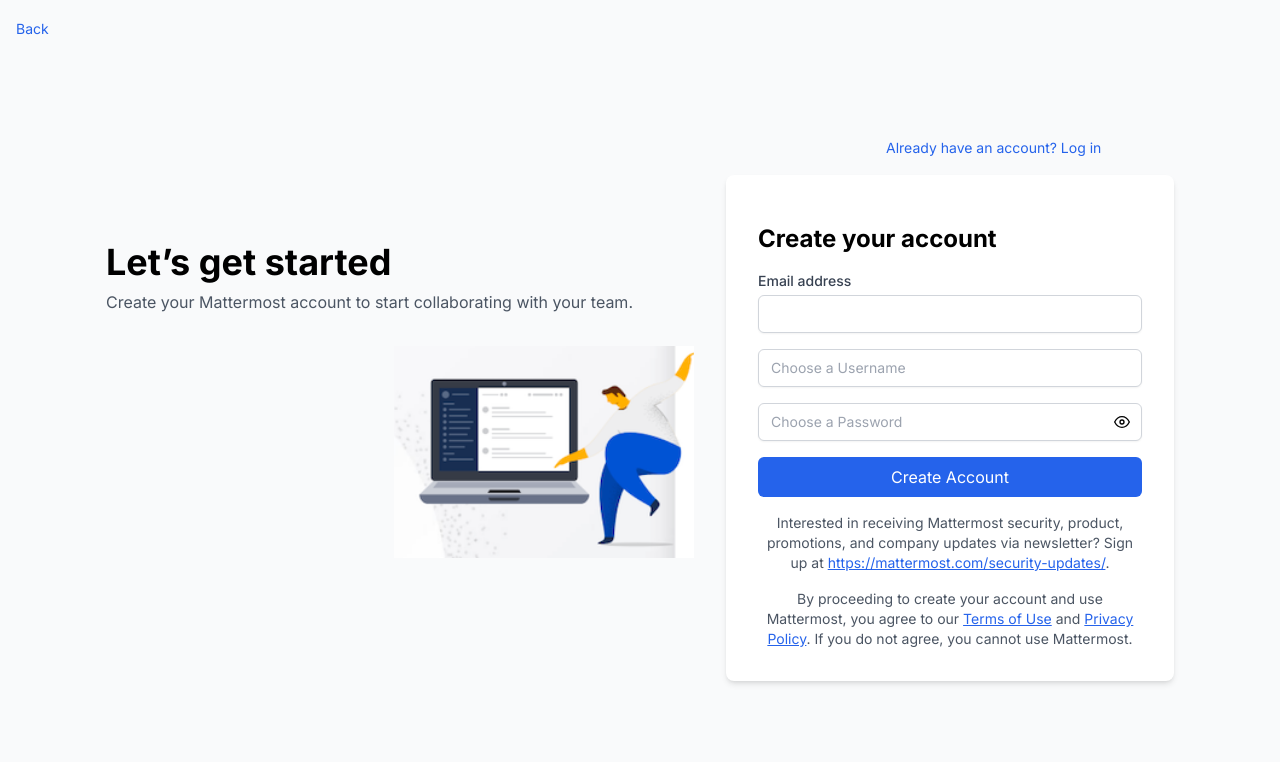
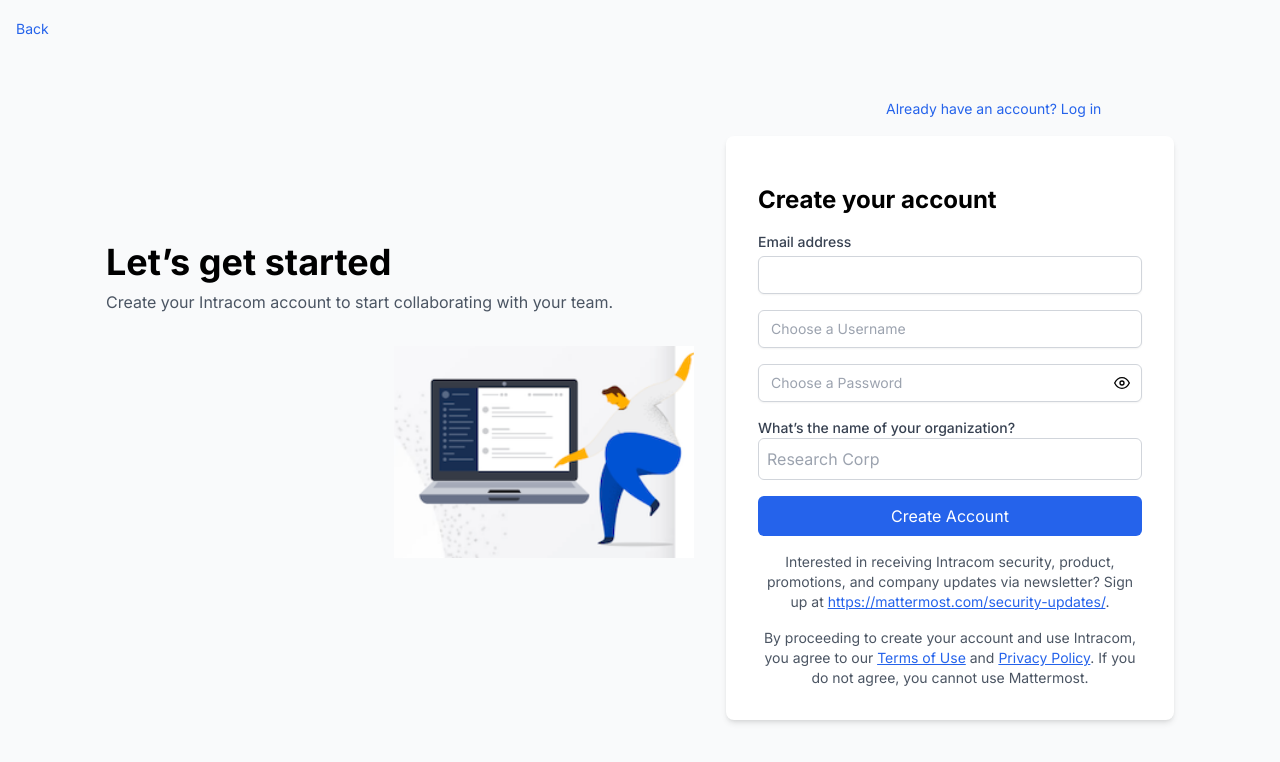
Before and after one commit to project-ascend-io/intracom-webapp, a Next.js app: page /Signup_user_complete in a window 1280 px wide. Shown: the top 762 px of the page. Built offline with nearby package versions, Linux system fonts and the light colour scheme; no server answers.

Commit message:
Successful page added

```diff
--- a/src/app/Signup_user_complete/page.tsx
+++ b/src/app/Signup_user_complete/page.tsx
@@ -5,7 +5,7 @@
 import { FiEye, FiEyeOff } from "react-icons/fi";
 import Link from "next/link";
 
-// import { useRouter } from "next/router";
+import { useRouter } from "next/navigation";
 
 // interface Organization {
 //   name: string,
@@ -33,11 +33,12 @@
   const [password, setPassword] = useState("");
   const [userName, setUserName] = useState("");
   const [email, setEmail] = useState("");
-  const [error, setError] = useState("");
+  const [error, setError] = useState<string>("");
   const [emailError, setEmailError] = useState("");
   const [usernameError, setUsernameError] = useState("");
   const [passwordError, setPasswordError] = useState("");
-  // const router = useRouter();
+  const [organization, setInputValue] = useState("");
+  const router = useRouter();
 
   const handlePasswordChange = (e: React.ChangeEvent<HTMLInputElement>) => {
     setPassword(e.target.value);
@@ -119,12 +120,12 @@
     // }
 
     try {
-      const response = await fetch(`${api_url}/user-registration`, {
+      const response = await fetch(`${api_url}/users`, {
         method: "POST",
         headers: {
           "Content-Type": "application/json",
         },
-        body: JSON.stringify({ email, userName, password }),
+        body: JSON.stringify({ email, userName, password, organization: "" }),
       });
 
       if (!response.ok) {
@@ -136,7 +137,7 @@
         if (contentType && contentType.indexOf("application/json") !== -1) {
           // Handle JSON
           console.log("Success:", await response.json());
-          // router.push("/Preparing-workspace"); // Redirect after successful account creation
+          router.push("/Successful"); // Redirect after successful account creation
         } else {
           // Handle non-JSON (e.g. HTML)
           console.log("Received non-JSON response");
@@ -147,7 +148,10 @@
     } catch (error) {
       console.error("Error:", error.message);
       setError(error.message);
+
       // Here, you can update the component state to show the error message to the user
+
+      // setError("Failed to create account. Please try again.");
     }
   };
 
@@ -162,8 +166,7 @@
         <div className="mr-8">
           <h1 className="text-4xl font-bold mb-2">Let’s get started</h1>
           <p className="text-gray-600 mb-8">
-            Create your Mattermost account to start collaborating with your
-            team.
+            Create your Intracom account to start collaborating with your team.
           </p>
           <div>
             <Image
@@ -247,18 +250,28 @@
                   <p className="text-red-500 text-xs italic">{passwordError}</p>
                 )}
               </div>
+              <label className="block text-sm font-medium text-gray-700">
+                What’s the name of your organization?
+              </label>
+              <input
+                type="text"
+                placeholder="Research Corp"
+                className="border border-gray-300 rounded-md p-2 w-full mb-4"
+                value={organization}
+                onChange={(e) => setInputValue(e.target.value)}
+              />
 
-              <Link href="/Preparing-workspace">
+              {/* <Link href="/Preparing-workspace"> */}
               <button
                 type="submit"
                 className="w-full bg-blue-600 text-white py-2 px-4 rounded-md hover:bg-blue-700 focus:outline-none focus:ring-2 focus:ring-blue-500 focus:ring-opacity-50"
               >
                 Create Account
               </button>
-              </Link>
+              {/* </Link> */}
             </form>
             <p className="mt-4 text-sm text-center text-gray-600">
-              Interested in receiving Mattermost security, product, promotions,
+              Interested in receiving Intracom security, product, promotions,
               and company updates via newsletter? Sign up at{" "}
               <a
                 href="https://mattermost.com/security-updates/"
@@ -269,7 +282,7 @@
               .
             </p>
             <p className="mt-4 text-sm text-center text-gray-600">
-              By proceeding to create your account and use Mattermost, you agree
+              By proceeding to create your account and use Intracom, you agree
               to our{" "}
               <a
                 href="https://mattermost.com/terms-of-use/"
--- /dev/null
+++ b/src/app/Successful/page.tsx
@@ -0,0 +1,41 @@
+"use client";
+import React from "react";
+
+import { useRouter } from "next/navigation";
+
+const SignUpSuccess = () => {
+  const router = useRouter();
+
+  const handleDashboardClick = () => {
+    // Redirect to the dashboard page
+    router.push("/dashboard"); // Adjust the path as needed
+  };
+
+  return (
+    <div className="flex flex-col mt-10 mx-auto items-center bg-gray-100 h-[360px] w-[800px]">
+      <div className="px-10">
+        <h1 className="text-xl font-bold py-3 text-center">
+          {" "}
+          <span className="text-purple-500 text-3xl">
+            Congratulations!!
+          </span>{" "}
+          Your account has been created successfully.{" "}
+        </h1>
+        <p className="text-center py-2 px-4 ">
+          You're all set up and ready to go. We've sent you a confirmation
+          email. Please click the link in the email to verify your account.
+        </p>
+        {/* create a link to be sent to email and verify before proceed to dashboard */}
+
+        <button
+          onClick={handleDashboardClick}
+          className="w-1/2 bg-blue-600 text-white py-2 px-4  ms-24 rounded-md hover:bg-blue-700 focus:outline-none focus:ring-2 focus:ring-blue-500 focus:ring-opacity-50"
+        >
+          Proceed to Dashboard
+        </button>
+      </div>
+    </div>
+  );
+};
+
+export default SignUpSuccess;
```
Lines whose indentation alone changed are shown as unchanged.
